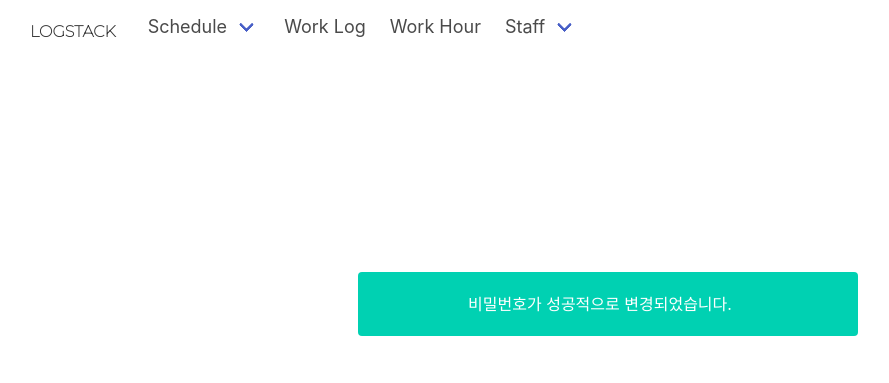
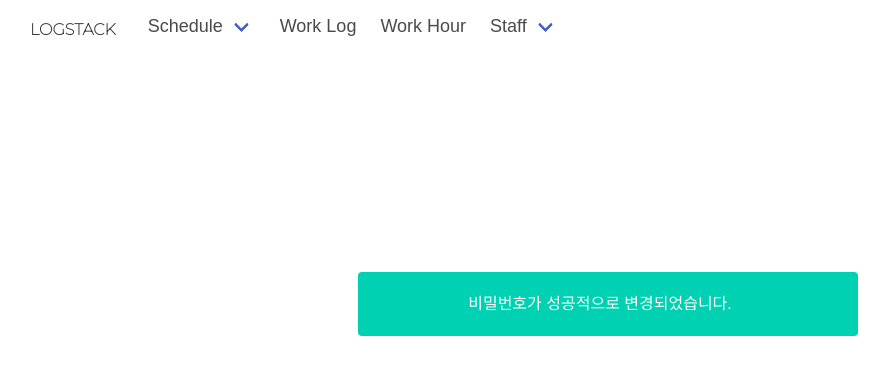
Before and after one commit to Log-Stack/work_logstack, a Django app: page /profile/changepw/done in a window 1280 px wide. Shown: the top 383 px of the page, without its empty margins (32-921 px from the left). Run offline with Django 3.2, Linux system fonts and the light colour scheme.

Commit message:
Edit Style

```diff
--- a/work_logstack/templates/base.html
+++ b/work_logstack/templates/base.html
@@ -8,18 +8,24 @@
     <title>Title</title>
     <link rel="stylesheet" href="https://cdn.jsdelivr.net/npm/bulma@0.9.1/css/bulma.min.css">
     <link href="https://fonts.googleapis.com/icon?family=Material+Icons" rel="stylesheet">
-<link rel="preconnect" href="https://fonts.gstatic.com">
-<link href="https://fonts.googleapis.com/css2?family=Montserrat:wght@100&display=swap" rel="stylesheet">
+    <link rel="preconnect" href="https://fonts.gstatic.com">
+    <link href="https://fonts.googleapis.com/css2?family=Montserrat:wght@100&display=swap" rel="stylesheet">
+
 <style>
     .navbar-item{
         font-size:18px;
+
     }
+    body{
+     font-family: 'Titillium Web', sans-serif;
+    }
+
 </style>
 <body>
 <div class="container">
     <nav class="navbar" role="navigation" aria-label="main navigation">
         <div class="navbar-brand">
-            <strong><p style="font-family: 'Montserrat', sans-serif;margin-top:18px; margin-right:20px; margin-left: 10px; padding-top:2px;"><a href="{% url 'schedule-index' %}" style="text-decorations:none; color:inherit;">LOGSTACK</a></p></strong>
+            <strong><p style="font-family: 'Montserrat', sans-serif;margin-top:18px; margin-right:20px; margin-left: 10px; "><a href="{% url 'schedule-index' %}" style="text-decorations:none; color:inherit;">LOGSTACK</a></p></strong>
 <!--            <img src="{% static 'img/logstack.png' %}" width="122" height="104">-->
 
             <a role="button" class="navbar-burger" aria-label="menu" aria-expanded="false"
@@ -107,7 +113,7 @@
                         {% if user.is_authenticated %}
 
                         <div style="margin-right:20px; margin-bottom:5px;">
-                            <strong>{{ request.user }}님 안녕하세요</strong>
+                            {{ request.user }}님 안녕하세요
                         </div>
 
                         <a style="margin-top:5px;" class="button is-primary" href="{% url 'profile' %}">
```
